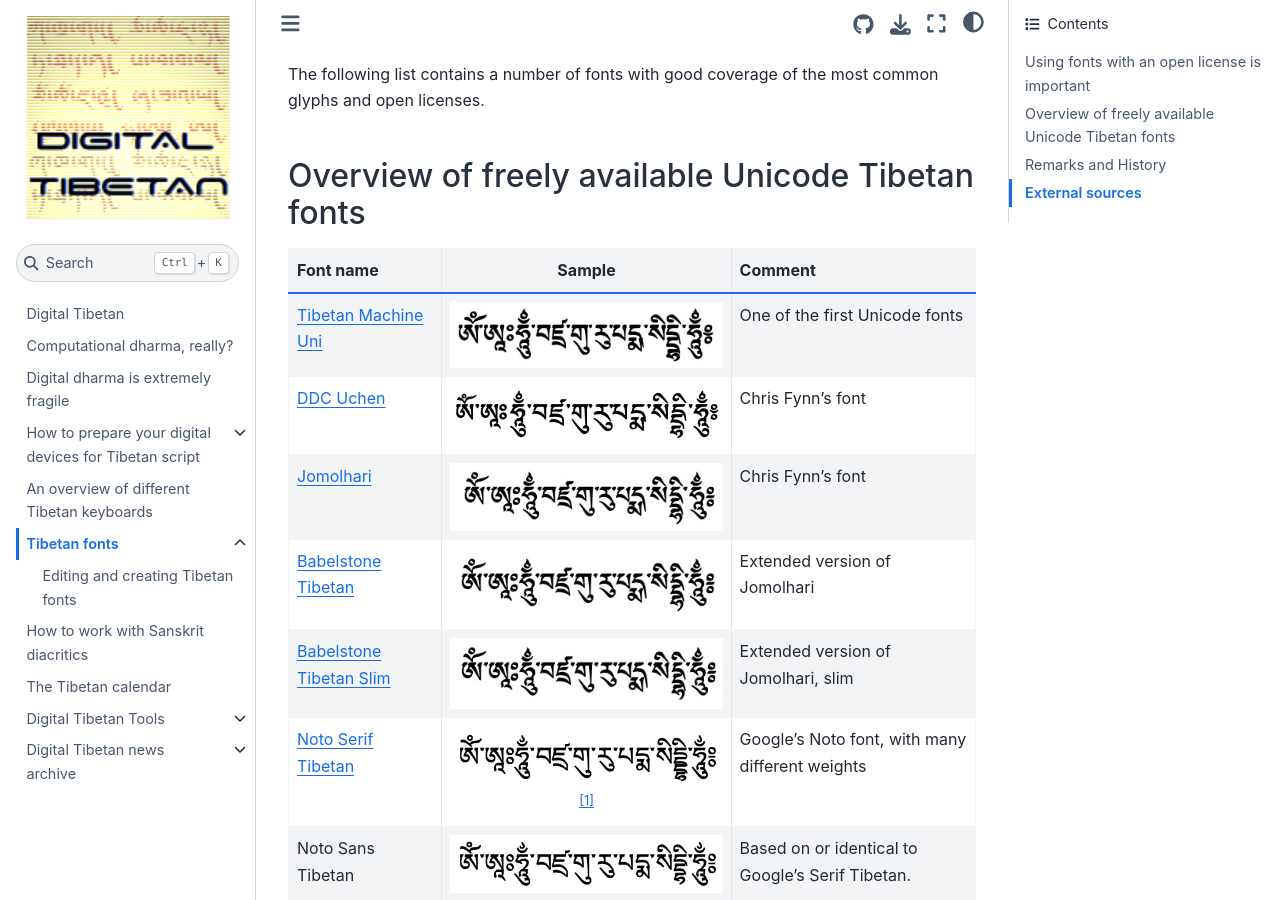
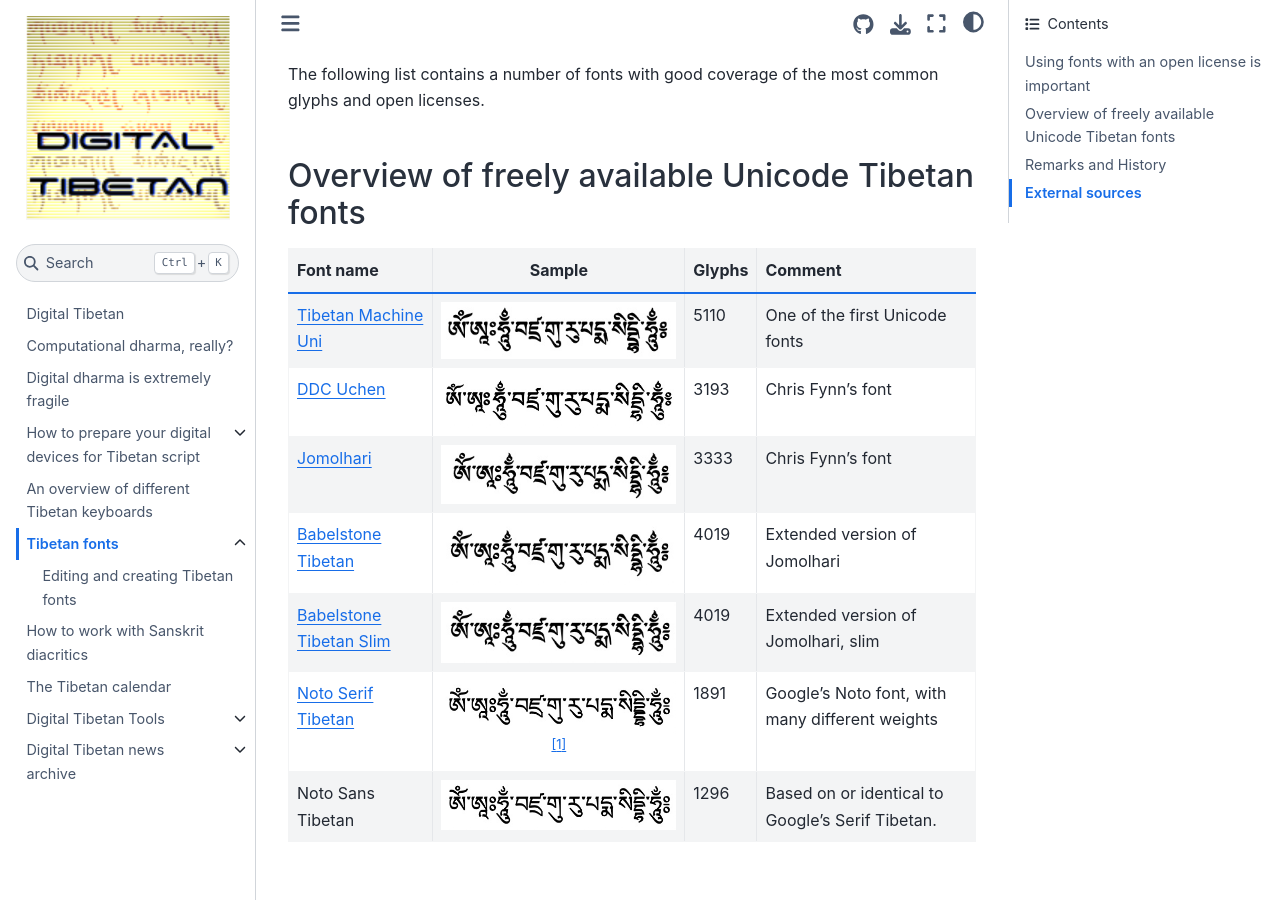
Before and after one commit to DigitalTibetan/DigitalTibetan, a Jupyter Book: the page built from docs/tibetan_fonts.md, in a window 1280 px wide and 900 px high, scrolled down 704 px. Built offline with Jupyter Book 1.0.4 settings and Sphinx 7.4.7 and the Sphinx Book theme 1.1.4, drawn with Linux system fonts in a browser that asks for light colours.

Commit message:
fonts: glyph count added

```diff
--- a/docs/tibetan_fonts.md
+++ b/docs/tibetan_fonts.md
@@ -15,15 +15,15 @@
 The following list contains a number of fonts with good coverage of the most common glyphs and open licenses.
 ## Overview of freely available Unicode Tibetan fonts
 
-| Font name | Sample | Comment |
-| --------- | :----: | ------- |
-| [Tibetan Machine Uni](https://www.thlib.org/tools/scripts/wiki/tibetan%20machine%20uni.html) | ![Tibetan Machine Uni](Images/Font_Tibetan_Machine_Uni.jpg) | One of the first Unicode fonts |
-| [DDC Uchen](https://sites.google.com/view/chrisfynn/home/fonts/ddc-uchen) | ![DDC Uchen](Images/Font_Uchen.jpg) | Chris Fynn's font |
-| [Jomolhari](https://sites.google.com/view/chrisfynn/home/fonts/jomolhari) | ![Jomolhari](Images/Font_Jomolhari.jpg) | Chris Fynn's font |
-| [Babelstone Tibetan](https://www.babelstone.co.uk/Fonts/Download/BabelStoneTibetan.ttf) | ![Babelstone Tibetan](Images/Font_Babelstone_Tibetan.jpg) | Extended version of Jomolhari |
-| [Babelstone Tibetan Slim](https://www.babelstone.co.uk/Fonts/Download/BabelStoneTibetanSlim.ttf) | ![Babelstone Tibetan Slim](Images/Font_Babelstone_Tibetan_Slim.jpg) | Extended version of Jomolhari, slim |
-| [Noto Serif Tibetan](https://fonts.google.com/noto/specimen/Noto+Serif+Tibetan?noto.query=tibetan&noto.lang=bo_Tibt&noto.continent=Asia&noto.script=Tibt) | ![Noto Serif Tibetan](Images/Font_Noto_Serif_Tibetan.jpg)[^bug] | Google's Noto font, with many different weights |
-| Noto Sans Tibetan | ![Noto Sans Tibetan](Images/Font_Noto_Sans_Tibetan.jpg) | Based on or identical to Google's Serif Tibetan. |
+| Font name | Sample | Glyphs | Comment |
+| --------- | :----: | ------ | ------- |
+| [Tibetan Machine Uni](https://www.thlib.org/tools/scripts/wiki/tibetan%20machine%20uni.html) | ![Tibetan Machine Uni](Images/Font_Tibetan_Machine_Uni.jpg) | 5110 | One of the first Unicode fonts |
+| [DDC Uchen](https://sites.google.com/view/chrisfynn/home/fonts/ddc-uchen) | ![DDC Uchen](Images/Font_Uchen.jpg) | 3193 | Chris Fynn's font |
+| [Jomolhari](https://sites.google.com/view/chrisfynn/home/fonts/jomolhari) | ![Jomolhari](Images/Font_Jomolhari.jpg) | 3333 |  Chris Fynn's font |
+| [Babelstone Tibetan](https://www.babelstone.co.uk/Fonts/Download/BabelStoneTibetan.ttf) | ![Babelstone Tibetan](Images/Font_Babelstone_Tibetan.jpg) | 4019 | Extended version of Jomolhari |
+| [Babelstone Tibetan Slim](https://www.babelstone.co.uk/Fonts/Download/BabelStoneTibetanSlim.ttf) | ![Babelstone Tibetan Slim](Images/Font_Babelstone_Tibetan_Slim.jpg) | 4019 | Extended version of Jomolhari, slim |
+| [Noto Serif Tibetan](https://fonts.google.com/noto/specimen/Noto+Serif+Tibetan?noto.query=tibetan&noto.lang=bo_Tibt&noto.continent=Asia&noto.script=Tibt) | ![Noto Serif Tibetan](Images/Font_Noto_Serif_Tibetan.jpg)[^bug] | 1891 | Google's Noto font, with many different weights |
+| Noto Sans Tibetan | ![Noto Sans Tibetan](Images/Font_Noto_Sans_Tibetan.jpg) | 1296 | Based on or identical to Google's Serif Tibetan. |
 
 [^bug]: Note that current version of Noto serif renders the glyph དྡྷི incorrectly. See [bug report](https://github.com/googlefonts/noto-fonts/issues/2362)
 ## Remarks and History
```
